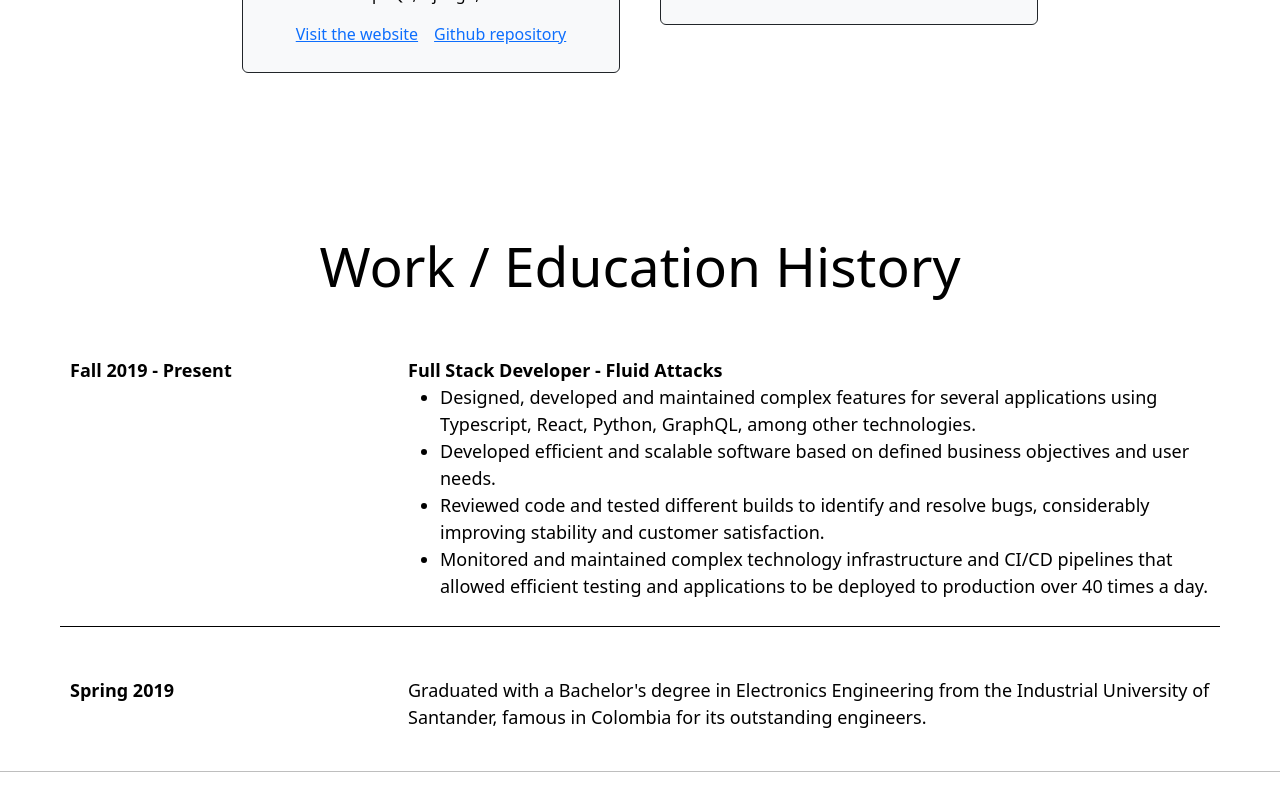
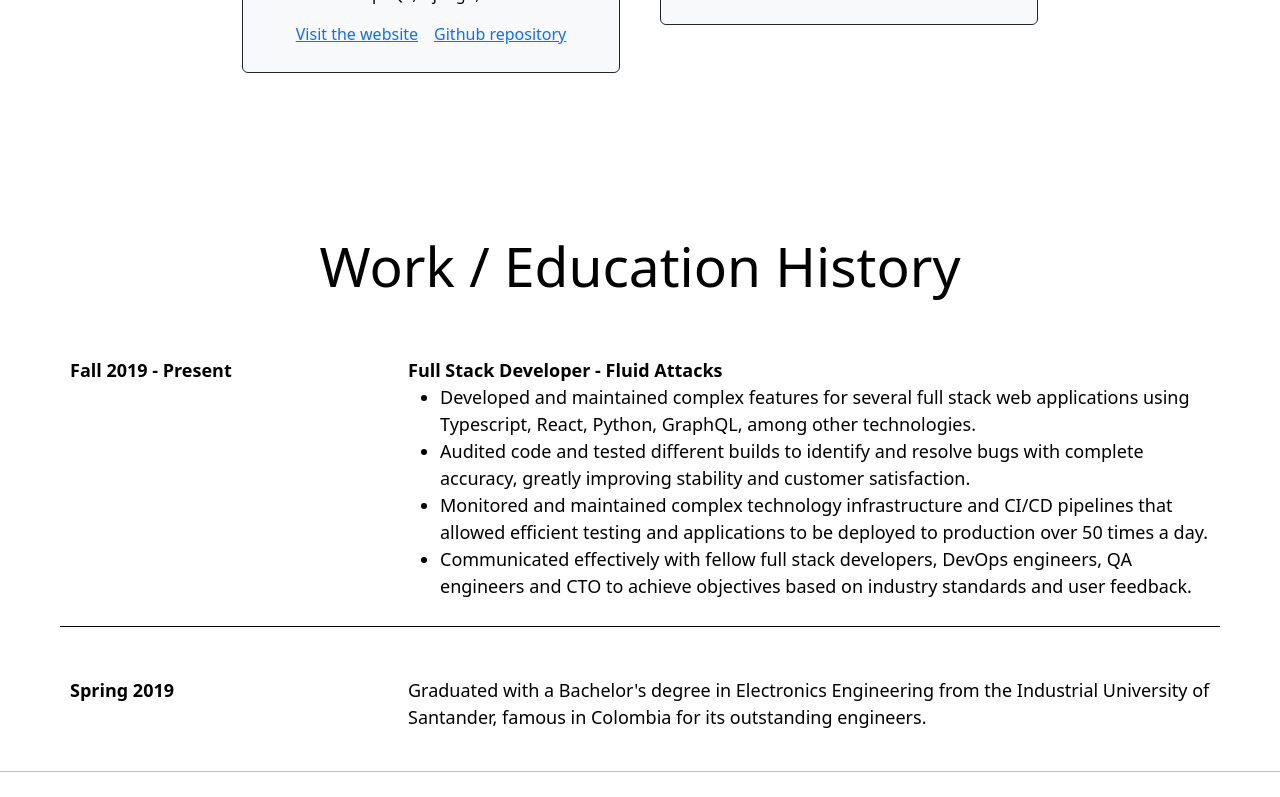
Before and after one commit to rferog/personal-website, a Next.js app: page / in a window 1280 px wide. Shown: the part 1974-2771 px from the top of the page. Built offline with nearby package versions, Linux system fonts and the light colour scheme.

Commit message:
Update experiences

```diff
--- a/text.ts
+++ b/text.ts
@@ -1,5 +1,5 @@
 const ABOUT_ME = `
-I am a Full Stack Developer with over 3 years of experience
+I am a Full Stack Developer with over 4 years of experience
 designing, developing and optimizing interactive, user-friendly
 and feature-rich  web applications.
 I started my career as a Cybersecurity Analyst,
@@ -23,40 +23,38 @@ Rafael Rodriguez. All rights reserved.
 `
 
 const EXPERIENCE_F1 = `
-Designed, developed and maintained complex features for several applications
-using Typescript, React, Python, GraphQL, among other technologies.
+Developed and maintained complex features for several full stack web
+applications using Typescript, React, Python, GraphQL,
+among other technologies.
 `;
 
 const EXPERIENCE_F2 = `
-Developed efficient and scalable software based on defined business
-objectives and user needs.
+Audited code and tested different builds to identify
+and resolve bugs with complete accuracy,
+greatly improving stability and customer satisfaction.
 `;
 
 const EXPERIENCE_F3 = `
-Reviewed code and tested different builds to identify and resolve bugs,
-considerably improving stability and customer satisfaction.
+Monitored and maintained complex technology infrastructure and CI/CD
+pipelines that allowed efficient testing and applications to be deployed to
+production over 50 times a day.
 `;
 
 const EXPERIENCE_F4 = `
-Monitored and maintained complex technology infrastructure and CI/CD
-pipelines that allowed efficient testing and applications to be deployed to
-production over 40 times a day.
+Communicated effectively with fellow full stack developers,
+DevOps engineers, QA engineers and CTO to achieve objectives
+based on industry standards and user feedback.
 `;
 
-const EXPERIENCE_C1 = `
+const EXPERIENCE_F5 = `
+Participated in the development of AI software designed
+to be integrated with the main web application
+in order to assist the users’ needs.
+`;
+
+const EXPERIENCE_F6 = `
 Conducted penetration testing for many applications and reported critical
 vulnerabilities before they could be exploited.
-`;
-
-const EXPERIENCE_C2 = `
-Performed effective code audits on projects
-that used a wide variety of languages and technologies.
-`;
-
-const EXPERIENCE_C3 = `
-Greatly improved the security of customers by documenting and reporting the
-exploited vulnerabilities of their applications
-in order to resolve them before they were found by malicious users.
 `;
 
 const EXPERIENCE_U = `
```
